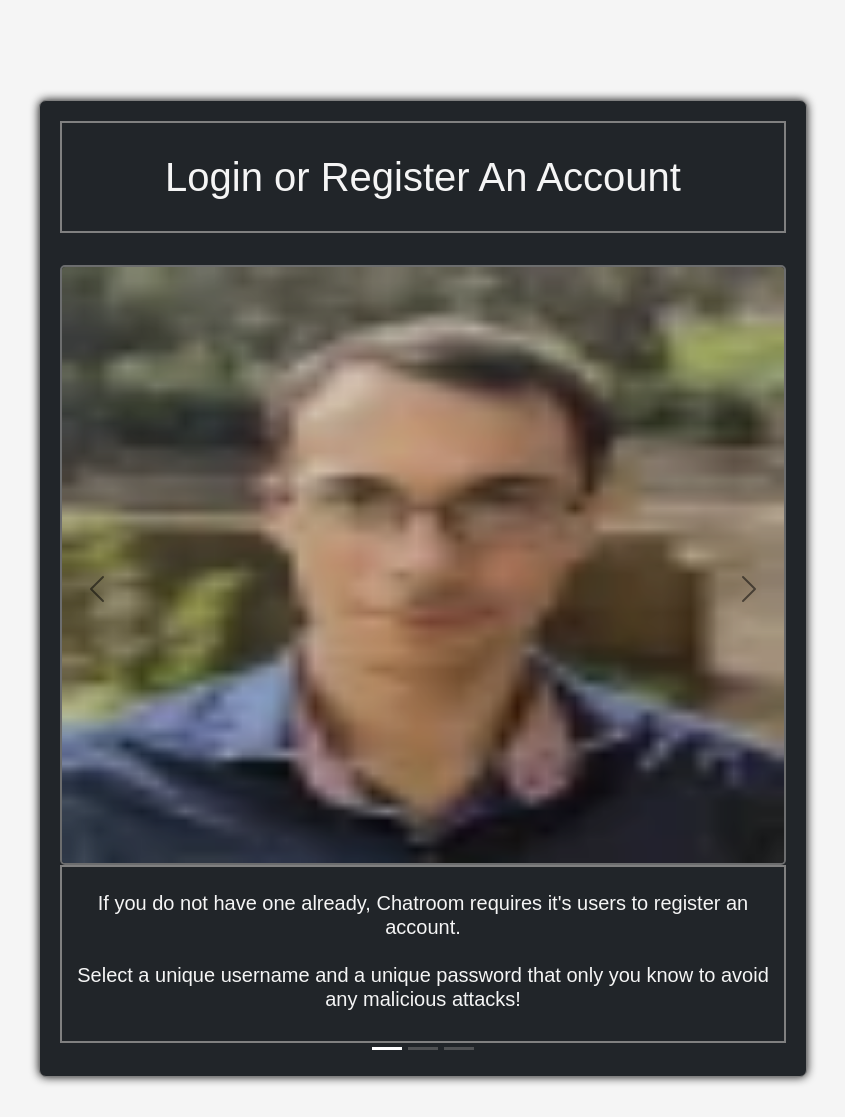
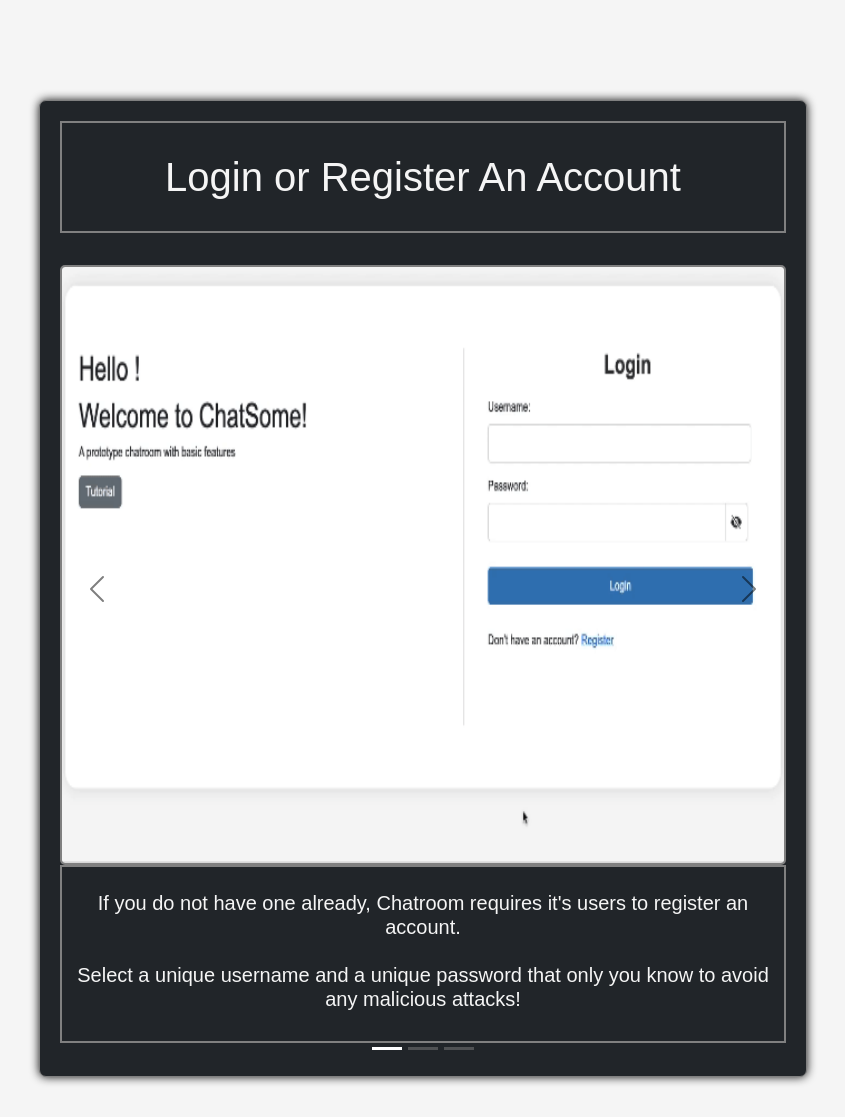
Before and after one commit to CelynChew/CITS3403, a Flask app: page /tutorial in a window 1280 px wide. Shown: the part 60-1177 px from the top of the page, without its empty margins (217-1062 px from the left). Run offline with Flask 3, Linux system fonts and the light colour scheme.

Commit message:
Created first 2 Carousel Gifs

```diff
--- a/app/static/css/tutorial.css
+++ b/app/static/css/tutorial.css
@@ -18,7 +18,6 @@ h5 {
 
 
 img {
-    opacity: 0.8;
     border: 2px solid grey;
     border-radius: 5px;
     }
--- a/app/templates/tutorial.html
+++ b/app/templates/tutorial.html
@@ -45,12 +45,12 @@
         <div class="carousel-inner">
             <div class="carousel-item active">
                 <h1>Login or Register An Account</h1><br>
-                <img  src="../static/Images/me-small.webp" class="d-block w-100" alt="Goat"  width="600" height="600" >
+                <img  src="../static/Images/Carousel1.gif" class="d-block w-100" alt="Goat"  width="600" height="600" >
                 <h5> <br>If you do not have one already, Chatroom requires it's users to register an account.<br><br>Select a unique username and a unique password that only you know to avoid any malicious attacks!</h5>
             </div>
             <div class="carousel-item">
                 <h1>Create a Chat</h1><br>
-                <img class="d-block w-100" src="../static/Images/me-small.webp" alt="Goat"  width="600" height="600">
+                <img class="d-block w-100" src="../static/Images/Carousel2.gif" alt="Goat"  width="600" height="600">
                 <h5><br>Once logged in, click the plus button then enter the username of who you'd like to chat with to create a chat.<br></h5>
             </div>
             <div class="carousel-item">
```
Also changed, not shown: app/static/Images/Carousel1.gif (added), app/static/Images/Carousel2.gif (added), app/static/Images/Taylor Swizzle.jpg (deleted).
